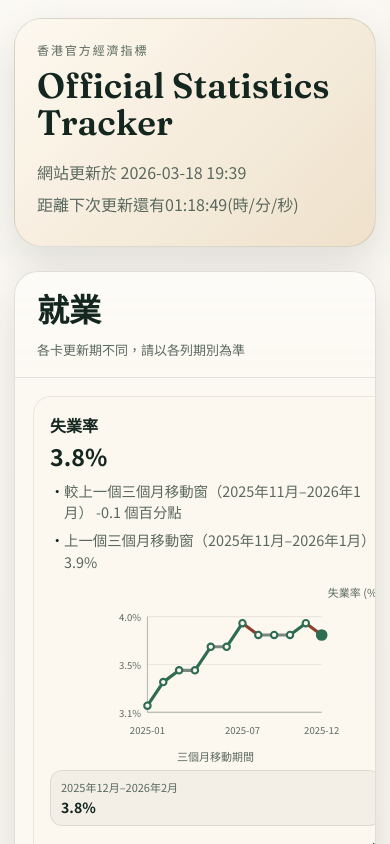
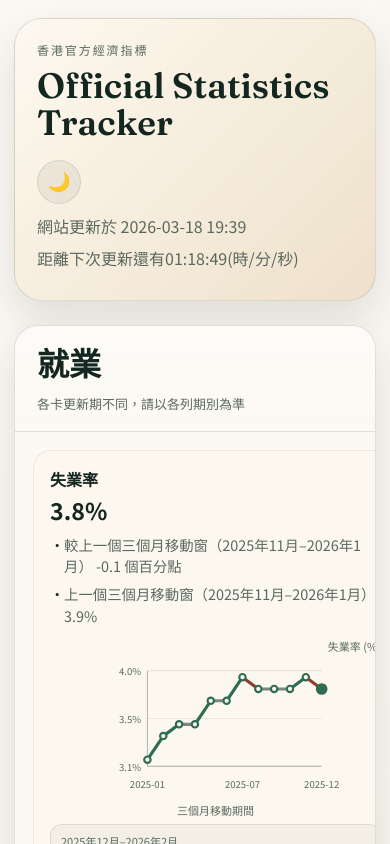
Before and after one commit to martinmtt0902/hong-kong-economic-dashboard, a React (Vite) app: page / in a window 390 px wide. Shown: the top 844 px of the page. Built offline with nearby package versions, Linux system fonts and the light colour scheme.

Commit message:
Add light and dark mode toggle

```diff
--- a/src/App.tsx
+++ b/src/App.tsx
@@ -6,11 +6,15 @@ import type { DashboardPayload } from "./types";
 
 const HKT_OFFSET_MS = 8 * 60 * 60 * 1000;
 const HKT_UPDATE_HOURS = [10, 18];
+const THEME_STORAGE_KEY = "official-tracker-theme";
+
+type ThemeMode = "light" | "dark";
 
 function App() {
   const [dashboard, setDashboard] = useState<DashboardPayload | null>(null);
   const [error, setError] = useState<string | null>(null);
   const [countdownText, setCountdownText] = useState<string>(() => formatCountdownToNextHktUpdate());
+  const [theme, setTheme] = useState<ThemeMode>(() => getInitialTheme());
 
   useEffect(() => {
     void fetchDashboard()
@@ -29,6 +33,11 @@ function App() {
 
     return () => window.clearInterval(timer);
   }, []);
+
+  useEffect(() => {
+    document.documentElement.dataset.theme = theme;
+    window.localStorage.setItem(THEME_STORAGE_KEY, theme);
+  }, [theme]);
 
   if (error) {
     return (
@@ -62,6 +71,17 @@ function App() {
           <h1>Official Statistics Tracker</h1>
         </div>
         <div className="hero-meta">
+          <button
+            type="button"
+            className="theme-toggle"
+            onClick={() => setTheme((current) => (current === "light" ? "dark" : "light"))}
+            aria-label={theme === "light" ? "切換至夜間模式" : "切換至日間模式"}
+            title={theme === "light" ? "切換至夜間模式" : "切換至日間模式"}
+          >
+            <span className="theme-toggle-icon" aria-hidden="true">
+              {theme === "light" ? "🌙" : "☀️"}
+            </span>
+          </button>
           <p>網站更新於 {formatTimestamp(dashboard.generated_at)}</p>
           <p>距離下次更新還有{countdownText}(時/分/秒)</p>
         </div>
@@ -109,3 +129,16 @@ function nextHktUpdate(now: Date): Date {
 
   return new Date(Date.UTC(year, month, day + 1, HKT_UPDATE_HOURS[0], 0, 0) - HKT_OFFSET_MS);
 }
+
+function getInitialTheme(): ThemeMode {
+  if (typeof window === "undefined") {
+    return "light";
+  }
+
+  const stored = window.localStorage.getItem(THEME_STORAGE_KEY);
+  if (stored === "light" || stored === "dark") {
+    return stored;
+  }
+
+  return window.matchMedia("(prefers-color-scheme: dark)").matches ? "dark" : "light";
+}
--- a/src/styles.css
+++ b/src/styles.css
@@ -14,6 +14,62 @@
   --red: #8c3f2d;
   --gray: #7f857f;
   --shadow: 0 18px 40px rgba(36, 37, 24, 0.12);
+  --body-top: #efe6d5;
+  --body-bottom: #f8f4ec;
+  --body-radial: rgba(255, 255, 255, 0.75);
+  --hero-bg: linear-gradient(135deg, rgba(253, 248, 239, 0.95), rgba(234, 216, 187, 0.72));
+  --header-bg: linear-gradient(180deg, rgba(255, 255, 255, 0.38), rgba(255, 255, 255, 0));
+  --metric-border: rgba(19, 38, 31, 0.08);
+  --axis-line: rgba(19, 38, 31, 0.3);
+  --grid-line: rgba(19, 38, 31, 0.08);
+  --empty-bg: rgba(19, 38, 31, 0.04);
+  --panel-bg: rgba(19, 38, 31, 0.04);
+  --panel-border: rgba(19, 38, 31, 0.1);
+  --period-chip-bg: rgba(46, 109, 83, 0.12);
+  --comparison-chip-bg: rgba(19, 38, 31, 0.06);
+  --badge-ok-bg: rgba(46, 109, 83, 0.12);
+  --badge-amber-bg: rgba(154, 106, 24, 0.12);
+  --badge-red-bg: rgba(140, 63, 45, 0.12);
+  --toggle-bg: rgba(19, 38, 31, 0.06);
+  --toggle-bg-hover: rgba(19, 38, 31, 0.12);
+  --toggle-border: rgba(19, 38, 31, 0.1);
+  --toggle-icon: var(--ink);
+}
+
+:root[data-theme="dark"] {
+  color-scheme: dark;
+  --bg: #0f1517;
+  --bg-accent: #1d2628;
+  --surface: rgba(24, 31, 34, 0.94);
+  --surface-strong: #182125;
+  --ink: #eef5ef;
+  --muted: #a9bbb0;
+  --line: rgba(238, 245, 239, 0.12);
+  --green: #63c48f;
+  --amber: #d5a955;
+  --red: #c66c63;
+  --gray: #96a29c;
+  --shadow: 0 20px 48px rgba(0, 0, 0, 0.35);
+  --body-top: #10171a;
+  --body-bottom: #141d21;
+  --body-radial: rgba(91, 143, 127, 0.14);
+  --hero-bg: linear-gradient(135deg, rgba(26, 35, 38, 0.96), rgba(20, 27, 30, 0.9));
+  --header-bg: linear-gradient(180deg, rgba(255, 255, 255, 0.04), rgba(255, 255, 255, 0));
+  --metric-border: rgba(238, 245, 239, 0.08);
+  --axis-line: rgba(238, 245, 239, 0.26);
+  --grid-line: rgba(238, 245, 239, 0.08);
+  --empty-bg: rgba(238, 245, 239, 0.05);
+  --panel-bg: rgba(238, 245, 239, 0.05);
+  --panel-border: rgba(238, 245, 239, 0.12);
+  --period-chip-bg: rgba(99, 196, 143, 0.14);
+  --comparison-chip-bg: rgba(238, 245, 239, 0.08);
+  --badge-ok-bg: rgba(99, 196, 143, 0.16);
+  --badge-amber-bg: rgba(213, 169, 85, 0.18);
+  --badge-red-bg: rgba(198, 108, 99, 0.18);
+  --toggle-bg: rgba(238, 245, 239, 0.06);
+  --toggle-bg-hover: rgba(238, 245, 239, 0.12);
+  --toggle-border: rgba(238, 245, 239, 0.12);
+  --toggle-icon: #f3d27a;
 }
 
 * {
@@ -25,9 +81,10 @@ body {
   font-family: "Noto Sans TC", sans-serif;
   color: var(--ink);
   background:
-    radial-gradient(circle at top left, rgba(255, 255, 255, 0.75), transparent 34%),
-    linear-gradient(180deg, #efe6d5 0%, var(--bg) 42%, #f8f4ec 100%);
+    radial-gradient(circle at top left, var(--body-radial), transparent 34%),
+    linear-gradient(180deg, var(--body-top) 0%, var(--bg) 42%, var(--body-bottom) 100%);
   min-height: 100vh;
+  transition: background 180ms ease, color 180ms ease;
 }
 
 a {
@@ -49,7 +106,7 @@ a {
   margin-bottom: 24px;
   border: 1px solid var(--line);
   border-radius: 28px;
-  background: linear-gradient(135deg, rgba(253, 248, 239, 0.95), rgba(234, 216, 187, 0.72));
+  background: var(--hero-bg);
   box-shadow: var(--shadow);
 }
 
@@ -77,10 +134,47 @@ a {
 .hero-meta {
   max-width: 320px;
   color: var(--muted);
+  display: grid;
+  justify-items: end;
 }
 
 .hero-meta p {
   margin: 0 0 8px;
+}
+
+.theme-toggle {
+  width: 44px;
+  height: 44px;
+  margin: 0 0 10px;
+  border: 1px solid var(--toggle-border);
+  border-radius: 999px;
+  background: var(--toggle-bg);
+  color: var(--toggle-icon);
+  display: inline-grid;
+  place-items: center;
+  cursor: pointer;
+  transition:
+    background 160ms ease,
+    border-color 160ms ease,
+    transform 160ms ease;
+}
+
+.theme-toggle:hover {
+  background: var(--toggle-bg-hover);
+}
+
+.theme-toggle:focus-visible {
+  outline: 2px solid var(--green);
+  outline-offset: 3px;
+}
+
+.theme-toggle:active {
+  transform: scale(0.97);
+}
+
+.theme-toggle-icon {
+  font-size: 1.15rem;
+  line-height: 1;
 }
 
 .dashboard-grid {
@@ -108,7 +202,7 @@ a {
   align-items: end;
   padding: 22px 22px 18px;
   border-bottom: 1px solid var(--line);
-  background: linear-gradient(180deg, rgba(255, 255, 255, 0.38), rgba(255, 255, 255, 0));
+  background: var(--header-bg);
 }
 
 .dashboard-card h2 {
@@ -142,7 +236,7 @@ a {
   padding: 16px;
   border-radius: 18px;
   background: var(--surface-strong);
-  border: 1px solid rgba(19, 38, 31, 0.08);
+  border: 1px solid var(--metric-border);
 }
 
 .metric-copy {
@@ -249,12 +343,12 @@ a {
 }
 
 .axis-line {
-  stroke: rgba(19, 38, 31, 0.3);
+  stroke: var(--axis-line);
   stroke-width: 1;
 }
 
 .grid-line {
-  stroke: rgba(19, 38, 31, 0.08);
+  stroke: var(--grid-line);
   stroke-width: 1;
 }
 
@@ -286,15 +380,15 @@ a {
   place-items: center;
   color: var(--muted);
   border-radius: 14px;
-  background: rgba(19, 38, 31, 0.04);
+  background: var(--empty-bg);
 }
 
 .mini-chart-panel {
   min-height: 46px;
   padding: 8px 10px;
   border-radius: 12px;
-  background: rgba(19, 38, 31, 0.04);
-  border: 1px solid rgba(19, 38, 31, 0.1);
+  background: var(--panel-bg);
+  border: 1px solid var(--panel-border);
   display: grid;
   gap: 2px;
 }
@@ -332,31 +426,31 @@ a {
 }
 
 .period-chip {
-  background: rgba(46, 109, 83, 0.12);
+  background: var(--period-chip-bg);
   color: var(--green);
 }
 
 .comparison-chip {
-  background: rgba(19, 38, 31, 0.06);
+  background: var(--comparison-chip-bg);
   color: var(--muted);
 }
 
 .badge-ok {
   color: var(--green);
-  background: rgba(46, 109, 83, 0.12);
+  background: var(--badge-ok-bg);
 }
 
 .badge-stale,
 .badge-needs_review {
   color: var(--amber);
-  background: rgba(154, 106, 24, 0.12);
+  background: var(--badge-amber-bg);
 }
 
 .badge-data_error,
 .badge-schema_changed,
 .badge-source_error {
   color: var(--red);
-  background: rgba(140, 63, 45, 0.12);
+  background: var(--badge-red-bg);
 }
 
 @media (max-width: 1100px) {
@@ -384,6 +478,7 @@ a {
   .hero-meta {
     margin-top: 18px;
     max-width: none;
+    justify-items: start;
   }
 
   .dashboard-grid {
```
